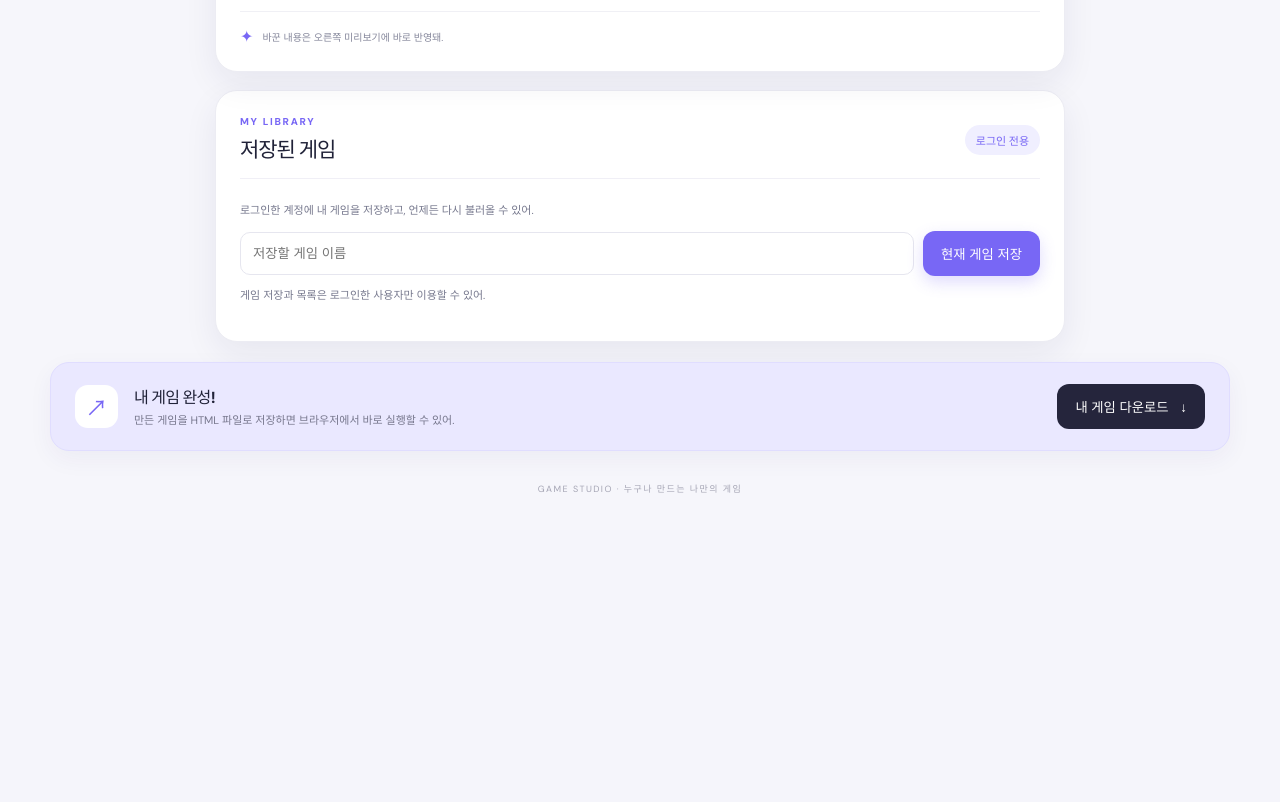
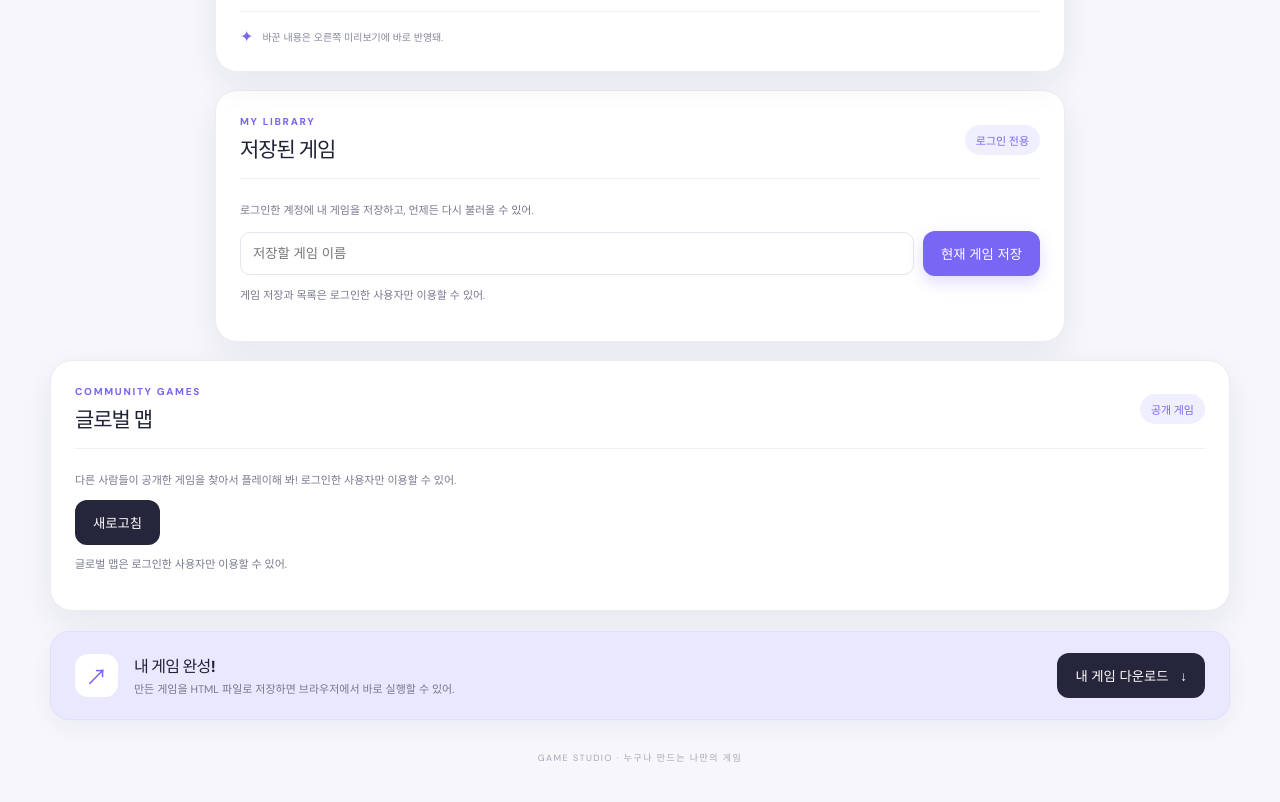
Before and after one commit to Jiho77777/New_Game, a plain HTML site: page index.html in a window 1280 px wide. Shown: the part 1473-2275 px from the top of the page. Before the commit the page ends 2012 px from the top, so only its background shows below. Drawn offline with Linux system fonts and the light colour scheme; no server answers.

Commit message:
Add global games tab and login status

```diff
--- a/index.html
+++ b/index.html
@@ -15,7 +15,7 @@
 <body>
   <header class="site-header">
     <a class="brand" href="#" aria-label="Game Studio 홈"><span class="brand-mark">G</span><span>Game Studio</span></a>
-    <div class="header-actions"><span class="save-status" id="saveStatus">자동 저장 켜짐</span><div class="header-button-row"><button class="button button-primary" id="exportTop">게임 내보내기 ↓</button><button class="button ai-tab-button" id="openAiTab" type="button" aria-controls="aiStudio" aria-expanded="false">✦ AI 제작</button><button class="button login-top-button" id="openLoginPanel" type="button">로그인</button></div></div>
+    <div class="header-actions"><span class="save-status" id="saveStatus">자동 저장 켜짐</span><div class="header-button-row"><span id="authHeaderStatus" class="auth-header-status" hidden>로그인되었습니다!</span><button class="button button-primary" id="exportTop">게임 내보내기 ↓</button><button class="button ai-tab-button" id="openAiTab" type="button" aria-controls="aiStudio" aria-expanded="false">✦ AI 제작</button><button class="button login-top-button" id="openLoginPanel" type="button">로그인</button></div></div>
   </header>
 
   <main class="workspace">
@@ -139,6 +139,13 @@
 
 
     <section class="panel saved-games-panel" id="savedGamesPanel"><div class="panel-heading"><div><p class="eyebrow">MY LIBRARY</p><h2>저장된 게임</h2></div><span class="step-pill">로그인 전용</span></div><p class="saved-games-description">로그인한 계정에 내 게임을 저장하고, 언제든 다시 불러올 수 있어.</p><div class="saved-games-actions"><input id="savedGameName" maxlength="32" placeholder="저장할 게임 이름"><button type="button" class="button button-primary" id="saveGameButton">현재 게임 저장</button></div><p class="saved-games-status" id="savedGamesStatus" role="status" aria-live="polite">로그인하면 저장된 게임을 볼 수 있어.</p><div id="savedGamesList" class="saved-games-list"></div></section>
+    <section class="panel global-games-panel" id="globalGamesPanel">
+      <div class="panel-heading"><div><p class="eyebrow">COMMUNITY GAMES</p><h2>글로벌 맵</h2></div><span class="step-pill">공개 게임</span></div>
+      <p class="saved-games-description">다른 사람들이 공개한 게임을 찾아서 플레이해 봐! 로그인한 사용자만 이용할 수 있어.</p>
+      <div class="global-games-actions"><button type="button" class="button button-dark" id="refreshGlobalGames">새로고침</button></div>
+      <p class="saved-games-status" id="globalGamesStatus" role="status" aria-live="polite">로그인하면 공개된 게임을 볼 수 있어.</p>
+      <div id="globalGamesList" class="saved-games-list"></div>
+    </section>
 
     <section class="panel ai-panel" id="aiStudio" hidden>
       <div class="panel-heading"><div><p class="eyebrow">AI GAME BUILDER</p><h2>AI에게 게임 만들기</h2></div><span class="ai-mark">AI</span></div>
```
